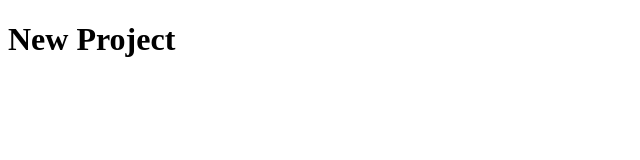
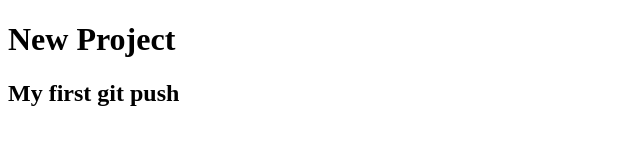
Before and after one commit to mdirfanuzzaman/Developer.protfolio, a plain HTML site: page index.html in a window 1280 px wide. Shown: the whole page, without its empty margins (0-640 px from the left). Drawn offline with Linux system fonts and the light colour scheme.

Commit message:
h3 new add

```diff
--- a/index.html
+++ b/index.html
@@ -8,5 +8,6 @@
 </head>
 <body>
     <h1>New Project</h1>
+    <h2>My first git push</h2>
 </body>
 </html>
```
